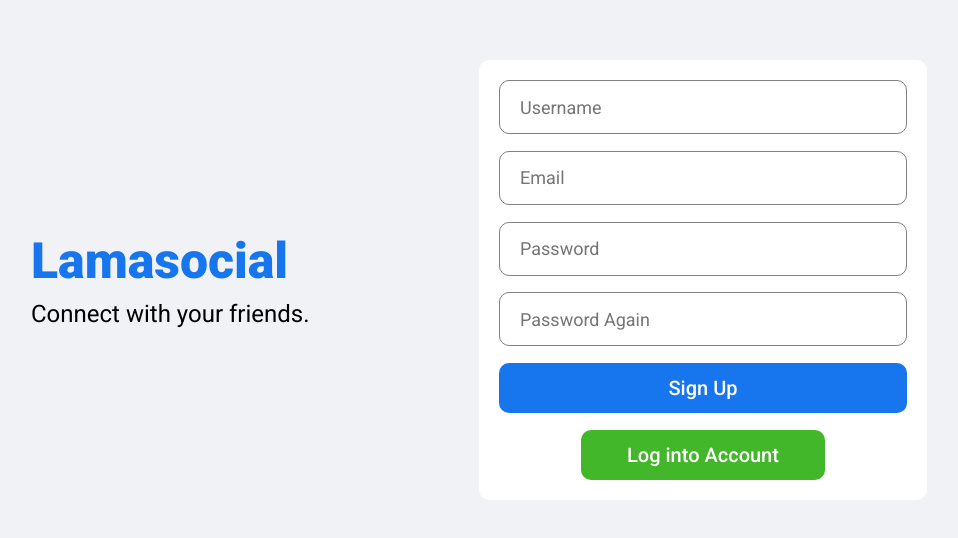
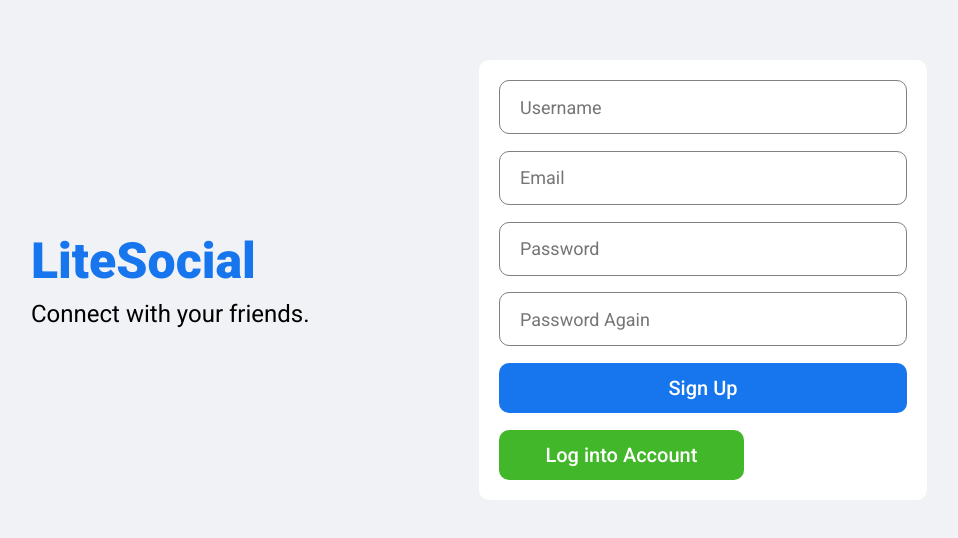
Before and after one commit to TeodorTodorovT/LiteSocial, a React (Create React App) app: page /register in a window 1280 px wide. Shown: the part 120-658 px from the top of the page, without its empty margins (161-1119 px from the left). Built offline with nearby package versions, Linux system fonts and the light colour scheme.

Commit message:
Fixed buttons for login/register

```diff
--- a/src/pages/login/Login.jsx
+++ b/src/pages/login/Login.jsx
@@ -4,6 +4,7 @@ import { loginCall } from "../../apiCalls"
 import { useContext } from "react";
 import { AuthContext } from "../../context/AuthContext"
 import { CircularProgress } from "@mui/material"
+import { Link } from "react-router-dom";
 
 export default function Login() {
 
@@ -37,7 +38,9 @@ export default function Login() {
                     />
                     <button className="loginButton" type="submit" disabled={isFetching}>{isFetching ? <CircularProgress color="inherit" size="20px"/> : "Log in"}</button>
                     <span className="loginForgot">Forgot password?</span>
+                    <Link to="/register">
                     <button className="loginRegisterButton">{isFetching ? <CircularProgress color="inherit" size="20px"/> : "Create an account"}</button>
+                    </Link>
                 </form>
             </div>
         </div>
--- a/src/pages/register/Register.jsx
+++ b/src/pages/register/Register.jsx
@@ -2,6 +2,7 @@ import axios from "axios";
 import { useRef } from "react";
 import "./register.css";
 import { useNavigate } from "react-router";
+import { Link } from "react-router-dom";
 
 export default function Register() {
   const username = useRef();
@@ -33,7 +34,7 @@ export default function Register() {
     <div className="login">
       <div className="loginWrapper">
         <div className="loginLeft">
-          <h3 className="loginLogo">Lamasocial</h3>
+          <h3 className="loginLogo">LiteSocial</h3>
           <span className="loginDesc">
             Connect with your friends.
           </span>
@@ -71,7 +72,9 @@ export default function Register() {
             <button className="loginButton" type="submit">
               Sign Up
             </button>
+            <Link to="/login">
             <button className="loginRegisterButton">Log into Account</button>
+            </Link>
           </form>
         </div>
       </div>
```
